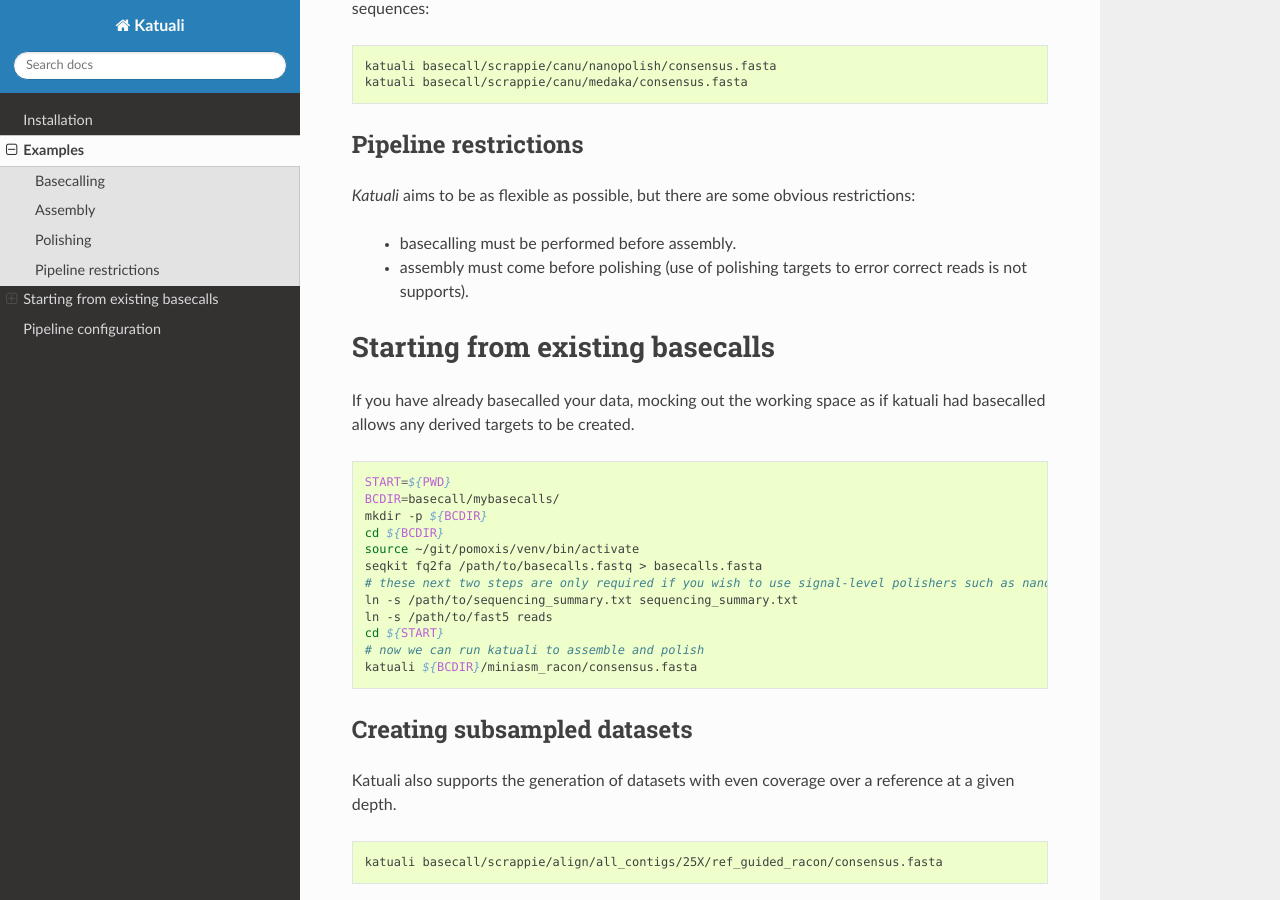
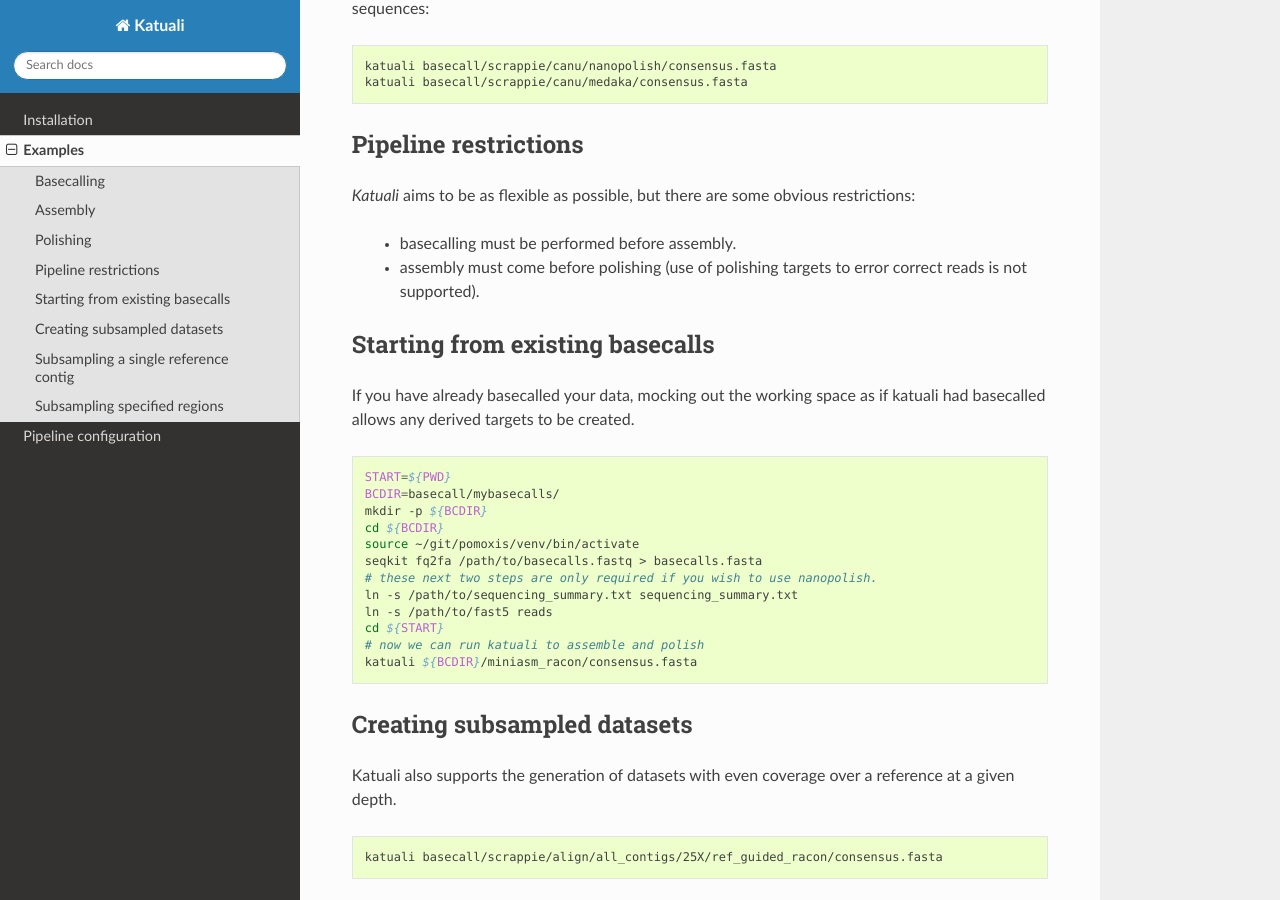
Before and after one commit to nanoporetech/katuali, a Sphinx documentation site: the page built from docs/examples.rst, in a window 1280 px wide and 900 px high, scrolled down 1764 px. Built offline with Sphinx 7.4.7 and the Read the Docs theme 2.0.0, drawn with Linux system fonts in a browser that asks for light colours.

```diff
--- a/docs/configuration.rst
+++ b/docs/configuration.rst
@@ -116,7 +116,7 @@
 
     NSLOTS=100
     target=fast_assm_polish
-    katuali -j ${NSLOTS} --cluster-sync "${qsub_path} -V -cwd -P research -l {params.sge} -sync yes" --latency-wait 300 ${target}
+    katuali -j ${NSLOTS} --cluster-sync "${qsub_path} -V -cwd -l {params.sge} -sync yes" --latency-wait 300 ${target}
 
 The local snakemake task will then submit all tasks to the queue for execution.
 The `--latency-wait` parameter is useful for ensuring that pipelines don't crash
--- a/docs/examples.rst
+++ b/docs/examples.rst
@@ -107,13 +107,14 @@
 
     * basecalling must be performed before assembly.
     * assembly must come before polishing (use of polishing targets to
-      error correct reads is not supports).
+      error correct reads is not supported).
 
 
 Starting from existing basecalls
-================================
+--------------------------------
 
-If you have already basecalled your data, mocking out the working space as if katuali had basecalled allows any derived targets to be created.
+If you have already basecalled your data, mocking out the working space as if
+katuali had basecalled allows any derived targets to be created.
 
 .. code-block:: bash
 
@@ -123,7 +124,7 @@
     cd ${BCDIR}
     source ~/git/pomoxis/venv/bin/activate
     seqkit fq2fa /path/to/basecalls.fastq > basecalls.fasta
-    # these next two steps are only required if you wish to use signal-level polishers such as nanopolish.
+    # these next two steps are only required if you wish to use nanopolish.
     ln -s /path/to/sequencing_summary.txt sequencing_summary.txt
     ln -s /path/to/fast5 reads
     cd ${START}
--- a/docs/index.rst
+++ b/docs/index.rst
@@ -25,7 +25,7 @@
 The `Katuali` :ref:`tests` contain examples of how to basecall,
 assemble, and polish a small dataset that comes bundled with `Katuali`.
 
-To run with other data, start by creating a dictory of reads (which could
+To run with other data, start by creating a directory of reads (which could
 contain subdirectories of reads):
 
 .. code-block:: bash
--- a/docs/installation.rst
+++ b/docs/installation.rst
@@ -44,7 +44,6 @@
     * `CANU_EXEC <https://github.com/marbl/canu>`_: "~/git/canu-1.7.1/Linux-amd64/bin/canu"
     * `NANOPOLISH <https://github.com/jts/nanopolish>`_: "~/git/nanopolish"
     * `IN_MEDAKA <https://github.com/nanoporetech/medaka>`_: "~/git/medaka/venv/bin/activate"
-    * IN_MIYAGI: "~/git/miyagi/venv/bin/activate"
 
 Please refer to the documentation of each of these tools for installation instructions.
 
```
Also changed, not shown: README.md (+1 -1 lines), config.yaml (+0 -12 lines), 2 other files.
